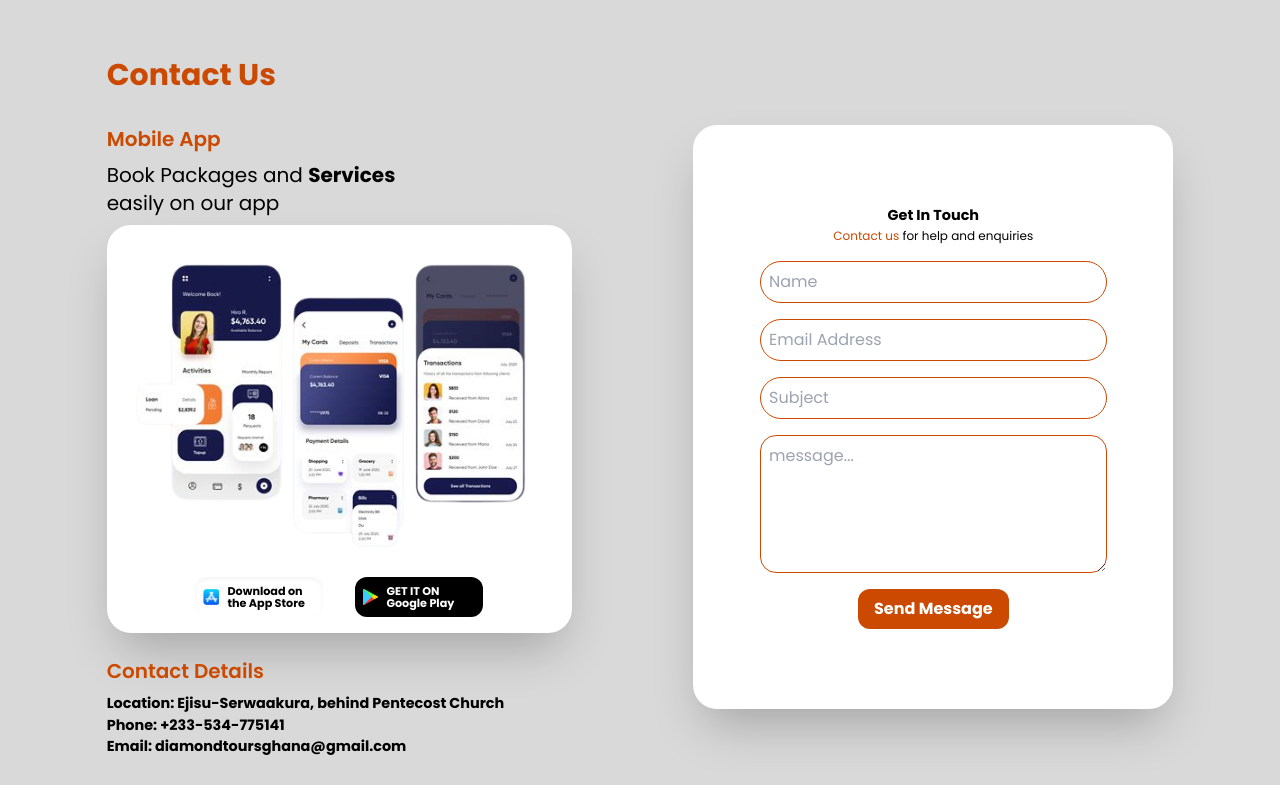
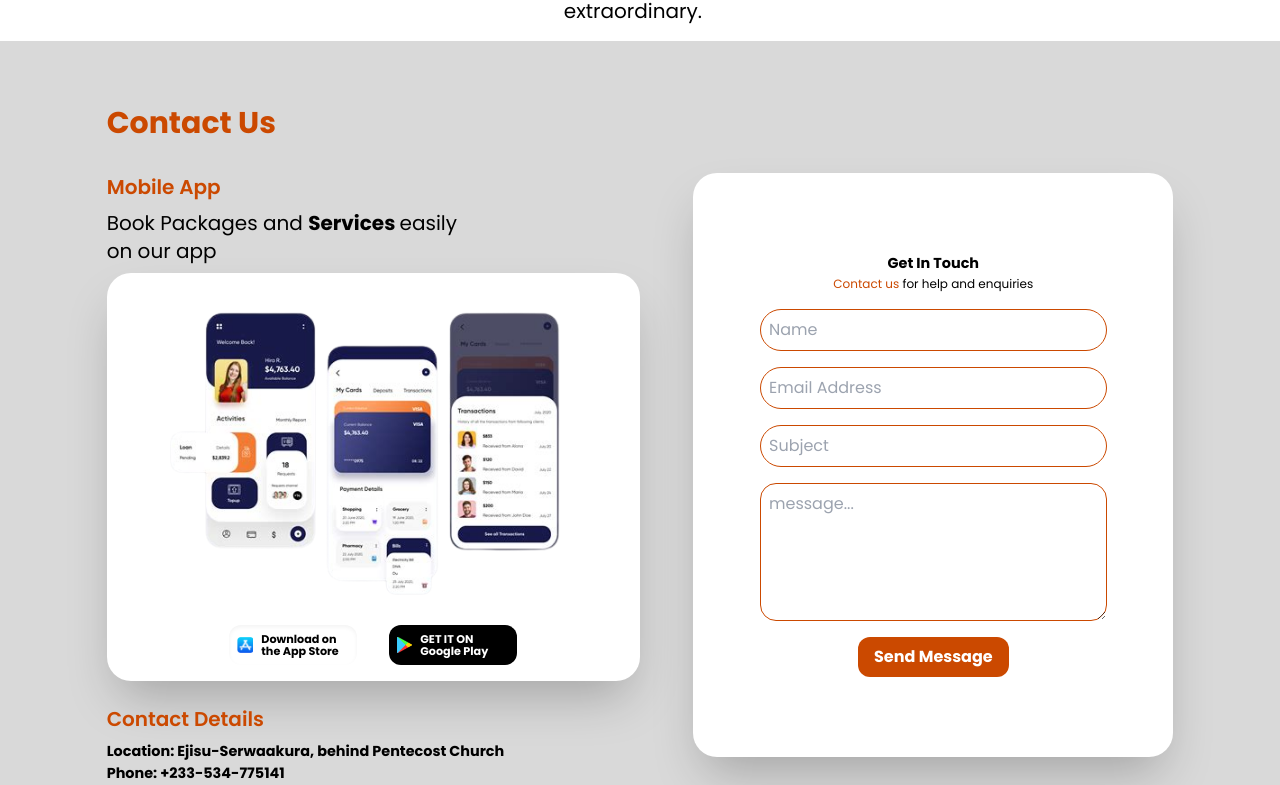
Before and after one commit to JuniorFixHow/diamond-tours, a React (Vite) app: page / in a window 1280 px wide. Shown: the part 3316-4101 px from the top of the page. Built offline with nearby package versions, Linux system fonts and the light colour scheme.

Commit message:
made changes to alignments

```diff
--- a/src/components/About.tsx
+++ b/src/components/About.tsx
@@ -18,7 +18,7 @@ const About = () => {
             </div>
         </div>
         <div className="flex bg-white items-center justify-center w-full py-4">
-            <div className="w-5/6 grid place-items-start gap-8 grid-cols-1 md:grid-cols-2 lg:grid-cols-3">
+            <div className="w-5/6 grid place-content-center md:place-items-start gap-8 grid-cols-1 md:grid-cols-2 lg:grid-cols-3">
                 <div className="flex flex-col gap-4 items-center justify-center w-80">
                     <h2 className="text-black text-xl sm:text-2xl font-bold text-center md:text-left" ><span className="text-[#CB4900]" >MISSION</span></h2>
                     <h2 className="text-black text-xl text-center" >At <span className="text-[#CB4900]" >DIAMOND TOURS GHANA</span>, our mission is to ignite the spirit of adventure, enabling our clients to explore the world with ease, authenticity, and unparalleled joy.
--- a/src/components/Contact.tsx
+++ b/src/components/Contact.tsx
@@ -3,8 +3,8 @@ const Contact = () => {
     <section id='contact' className="w-full bg-[#d9d9d9] flex flex-col items-center justify-center py-8" >
      <div className="w-5/6 flex flex-col items-center justify-center gap-8" >
       <h2 className="text-black text-2xl sm:text-3xl font-bold text-center md:text-left w-full" ><span className="text-[#CB4900]" >Contact Us</span></h2>
-        <div className="flex flex-col w-full lg:flex-row items-start justify-between md:flex-1">
-          <div className="flex-col flex gap-2">
+        <div className="flex flex-col w-full lg:flex-row items-center lg:items-start lg:justify-between">
+          <div className="flex-col w-full flex gap-2 md:flex-1">
             <span className="text-xl font-semibold text-[#CB4900]">Mobile App</span>
             <h2 className="sm:w-2/3 text-xl">Book Packages and <span className="font-bold" >Services </span>
             easily on our app</h2>
--- a/src/components/Services.tsx
+++ b/src/components/Services.tsx
@@ -21,7 +21,7 @@ const Services = () => {
             {
                 ServiceData &&
                 ServiceData.map((item:ServicesProps)=>(
-                    <div onClick={()=>handleOpenService(item)} key={item?.id} className="rounded-2xl hover:cursor-pointer flex flex-col item-center justify-center w-5/6 md:w-72 shadow-xl pb-4">
+                    <div onClick={()=>handleOpenService(item)} key={item?.id} className="rounded-2xl hover:cursor-pointer flex flex-col item-center justify-center w-80 md:w-5/6 shadow-xl pb-4">
                         <img src={item?.image} className=" rounded-2xl w-full h-48 object-cover" alt="" />
                         <span className="text-black font-medium text-[1rem] mt-4 text-center">{item?.title}</span>
                     </div>
```
